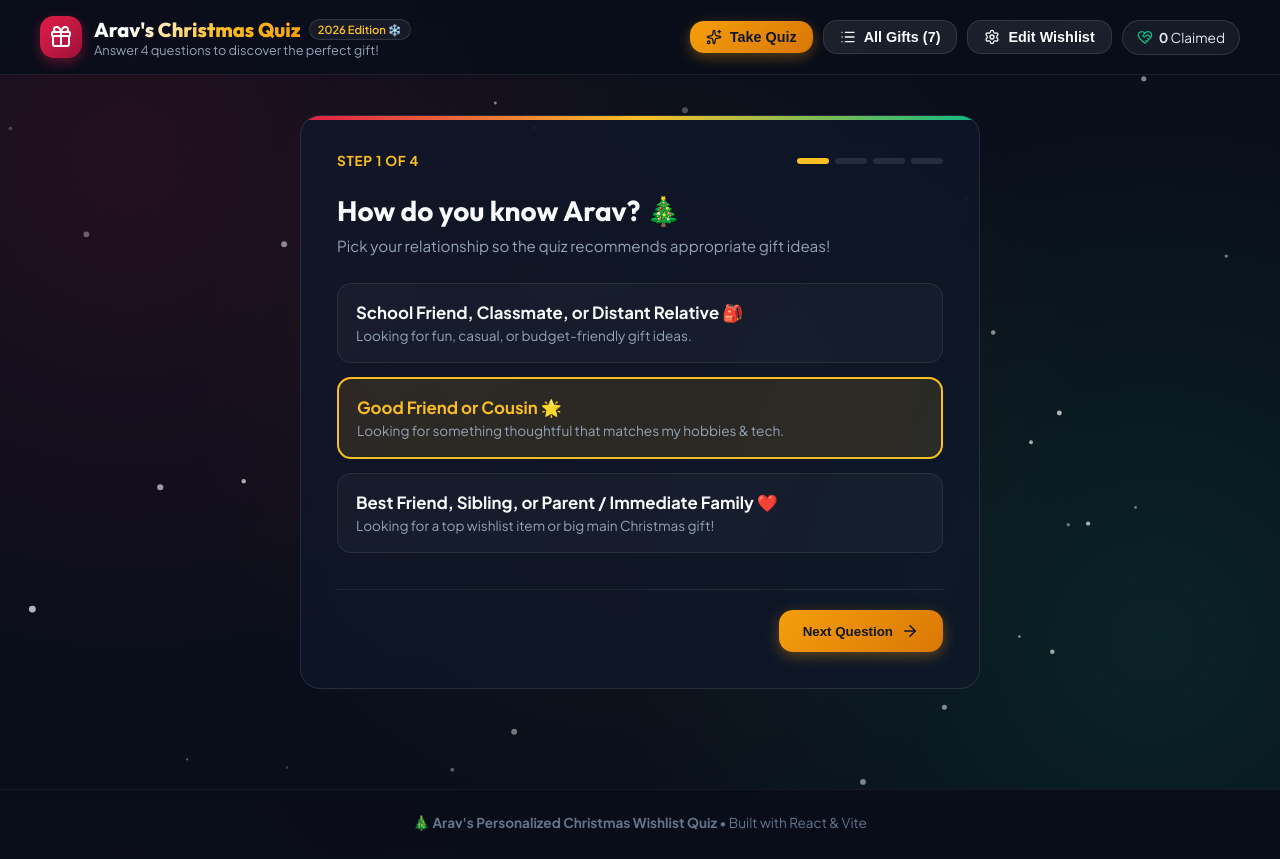
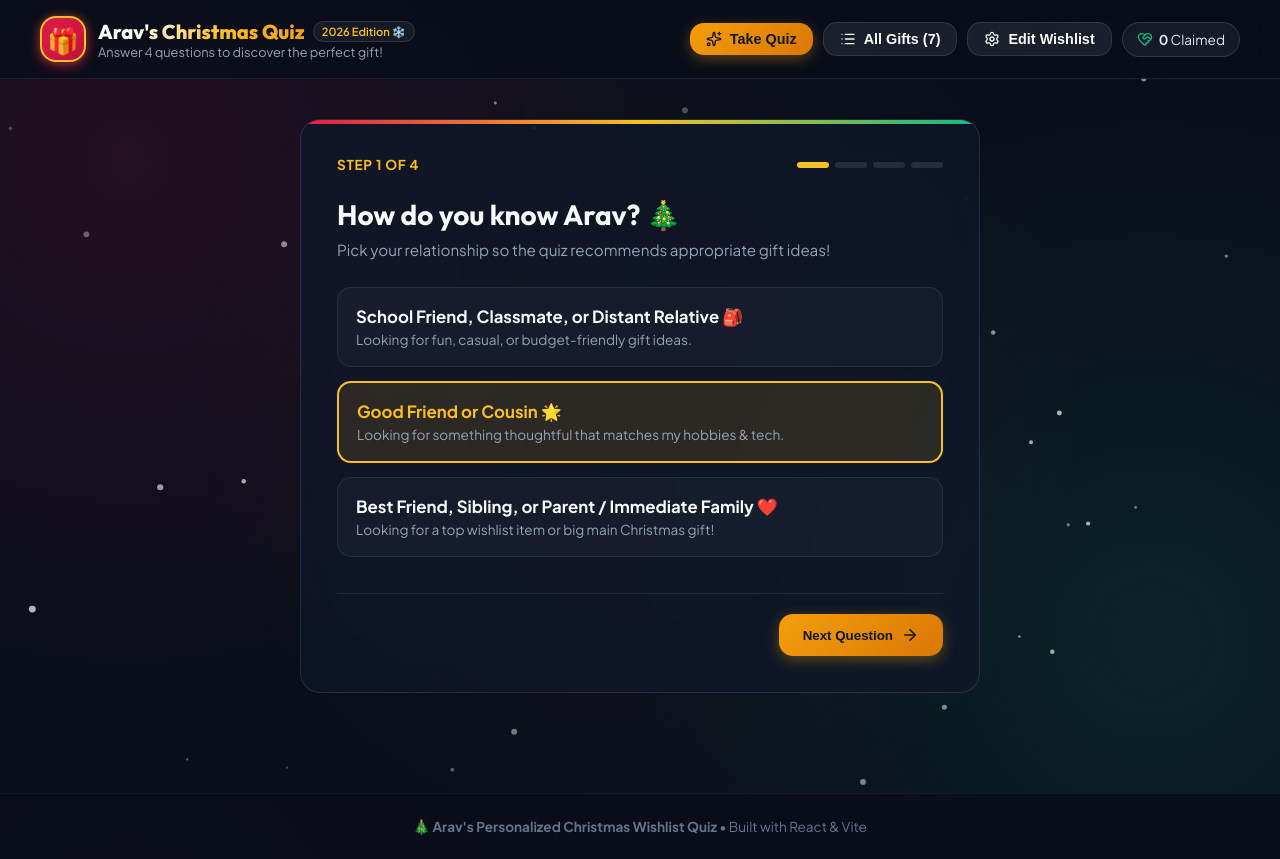
Before and after one commit to zamonkey24/Christmas-wish-list, a React (Vite) app: page / in a window 1280 px wide. Built offline with nearby package versions, Linux system fonts and the light colour scheme.

Commit message:
Update brand header logo to cute present box 🎁

```diff
--- a/src/components/Header.jsx
+++ b/src/components/Header.jsx
@@ -13,8 +13,23 @@ export default function Header({ currentView, setCurrentView, wishlistItems, own
           onClick={() => setCurrentView('quiz')}
           style={{ display: 'flex', alignItems: 'center', gap: '12px', cursor: 'pointer' }}
         >
-          <div style={{ width: '42px', height: '42px', borderRadius: '14px', background: 'linear-gradient(135deg, #e11d48, #9f1239)', display: 'flex', alignItems: 'center', justifyContent: 'center', boxShadow: '0 4px 12px rgba(225, 29, 72, 0.4)' }}>
-            <Gift style={{ width: '24px', height: '24px', color: '#fff' }} />
+          <div
+            style={{
+              width: '46px',
+              height: '46px',
+              borderRadius: '16px',
+              background: 'linear-gradient(135deg, #e11d48, #be123c)',
+              border: '2px solid #fbbf24',
+              display: 'flex',
+              alignItems: 'center',
+              justifyContent: 'center',
+              fontSize: '1.6rem',
+              boxShadow: '0 4px 14px rgba(225, 29, 72, 0.5), 0 0 10px rgba(251, 191, 36, 0.3)',
+              position: 'relative'
+            }}
+            title="Santa's Secret Wishlist"
+          >
+            🎁
           </div>
           <div>
             <div style={{ display: 'flex', alignItems: 'center', gap: '8px' }}>
```
